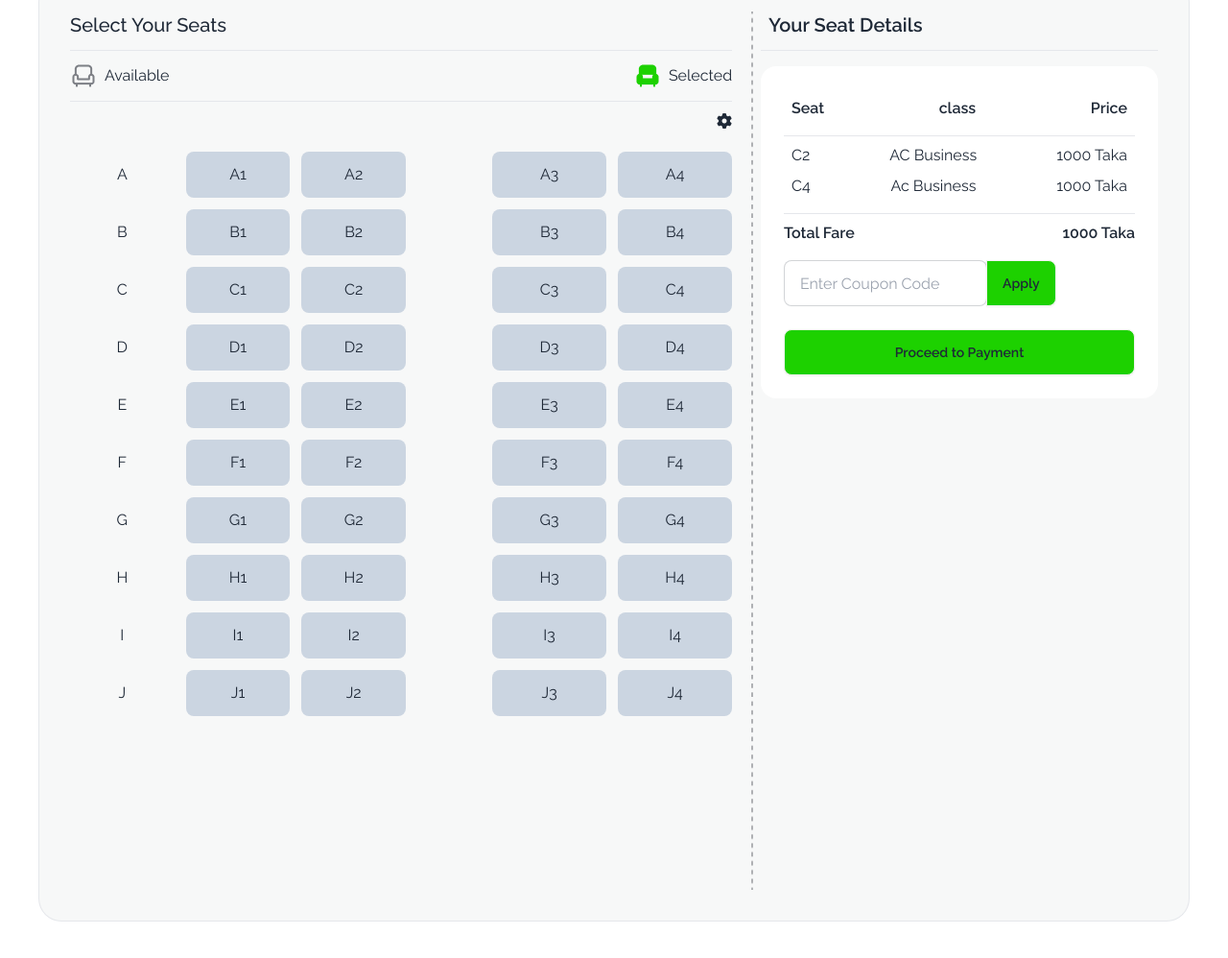
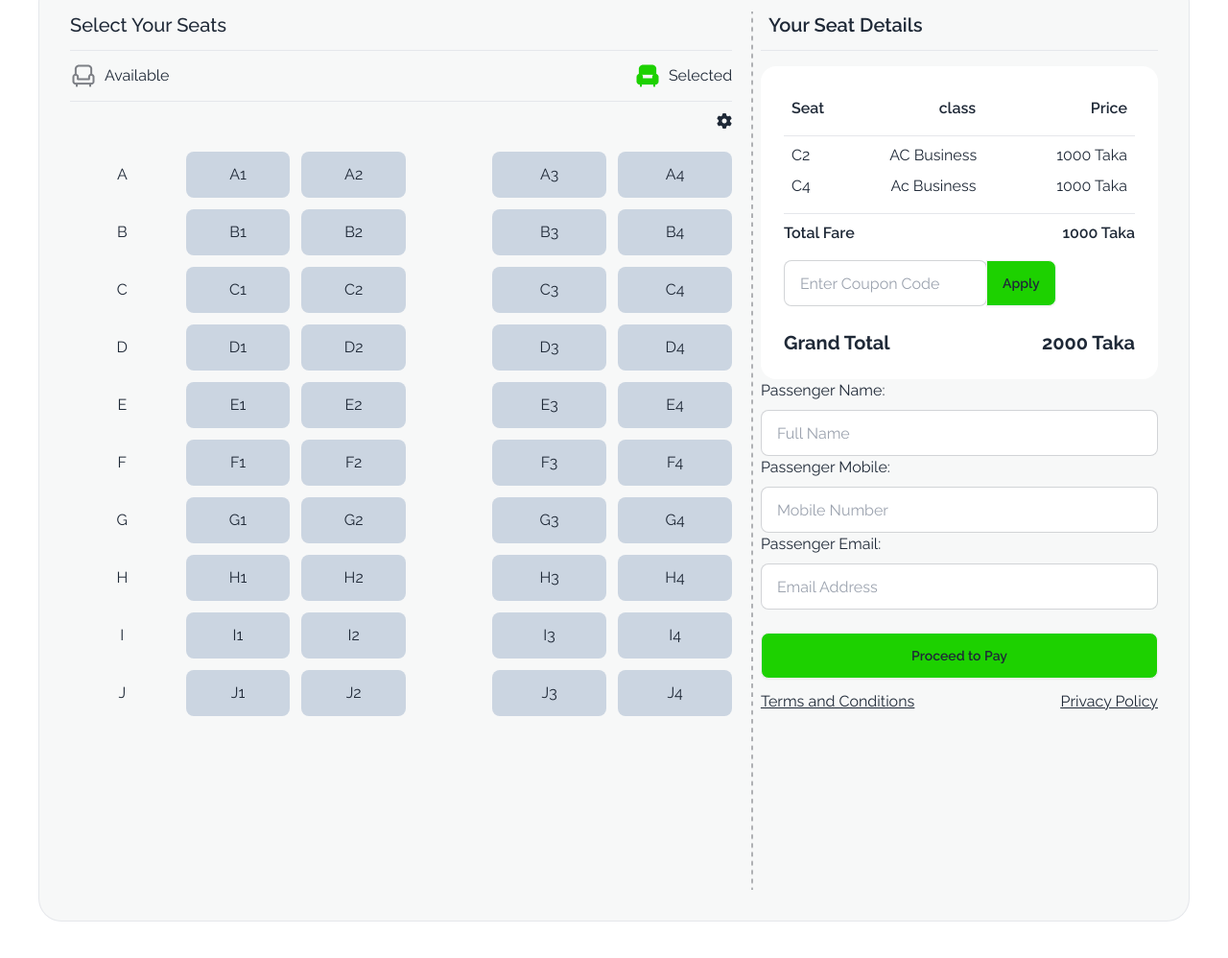
Before and after one commit to masud-k/assignment-5, a plain HTML site: page index.html in a window 1280 px wide. Shown: the part 2034-3032 px from the top of the page at 96% size. Drawn offline with nearby package versions, Linux system fonts and the light colour scheme.

Commit message:
total UI updated

```diff
--- a/index.html
+++ b/index.html
@@ -432,15 +432,49 @@
                 </div>
                 <div class="join">
                   <label for="">
-                    <input type="text" placeholder="Enter Coupon Code" class="input input-bordered w-full mt-4" />
+                    <input
+                      type="text"
+                      placeholder="Enter Coupon Code"
+                      class="input input-bordered w-full mt-4"
+                    />
                   </label>
-                  <button class="btn join-item bg-[#1DD100] mt-4">
-                    Apply
-                  </button>
+                  <button class="btn join-item bg-[#1DD100] mt-4">Apply</button>
                 </div>
-                <button class="btn bg-[#1DD100] w-full mt-6">
-                  Proceed to Payment
-                </button>
+                <div class="flex justify-between mt-6 font-bold text-xl">
+                  <p>Grand Total</p>
+                  <p>2000 Taka</p>
+                </div>
+              </div>
+              <div>
+                <h2>Passenger Name:</h2>
+                <input
+                  type="text"
+                  placeholder="Full Name"
+                  class="input input-bordered w-full mt-2"
+                />
+              </div>
+              <div>
+                <h2>Passenger Mobile:</h2>
+                <input
+                  type="text"
+                  placeholder="Mobile Number"
+                  class="input input-bordered w-full mt-2"
+                />
+              </div>
+              <div>
+                <h2>Passenger Email:</h2>
+                <input
+                  type="text"
+                  placeholder="Email Address"
+                  class="input input-bordered w-full mt-2"
+                />
+              </div>
+              <div class="text-center mt-6">
+                <button class="btn bg-[#1DD100] w-full">Proceed to Pay</button>
+              </div>
+              <div class="flex justify-between mt-3">
+                <p><u><a href="">Terms and Conditions</a></u></p>
+                <p><u><a href="">Privacy Policy</a></u></p>
               </div>
             </div>
           </div>
```
